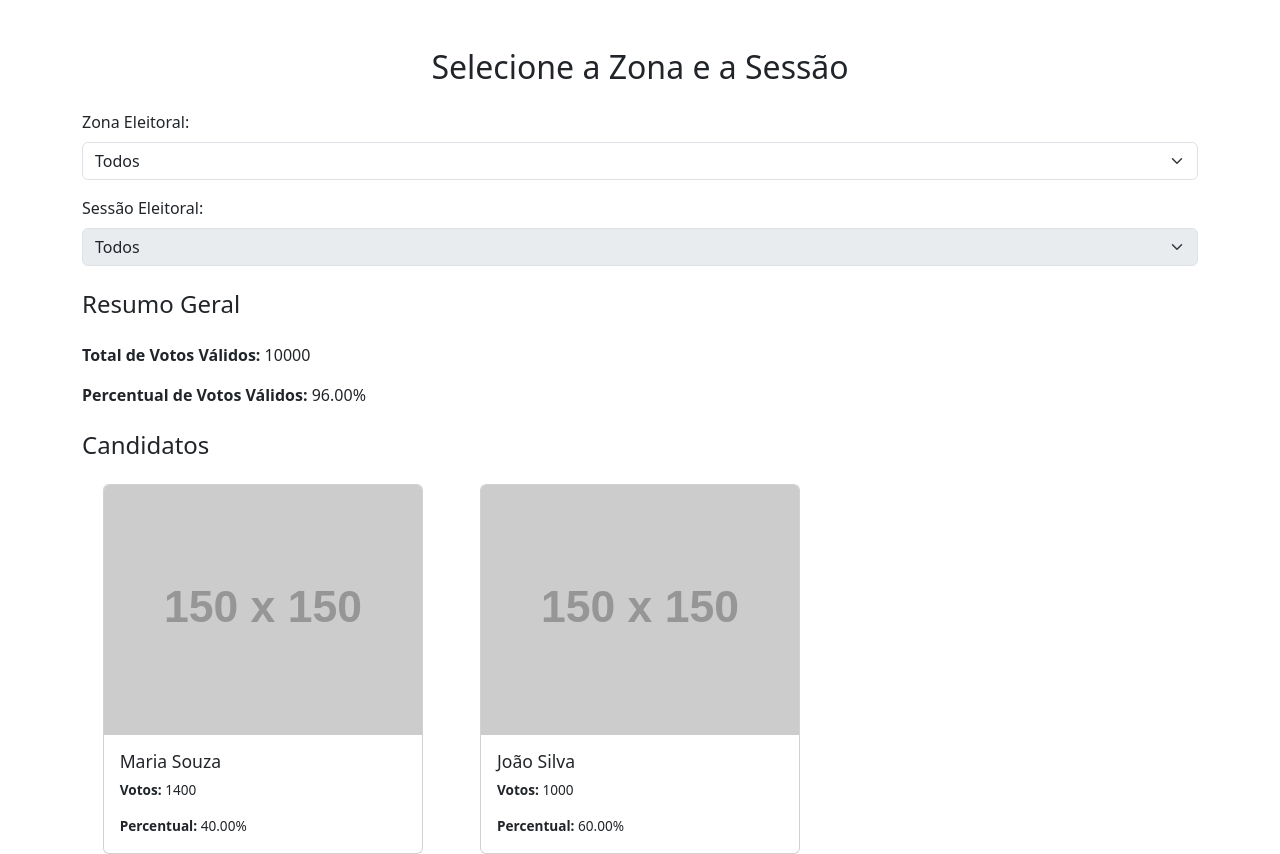
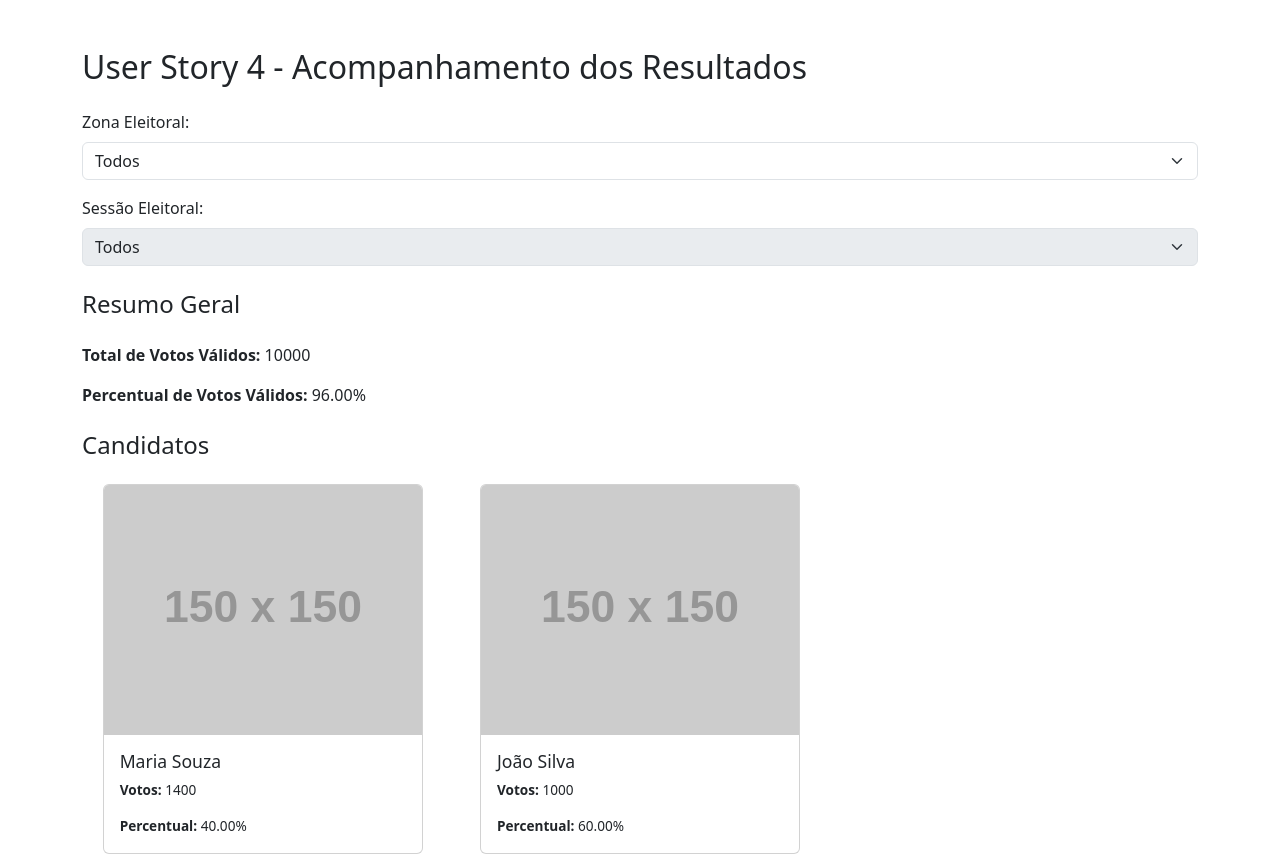
Before and after one commit to WilliamBassedone/web-votacao, a plain HTML site: page 04-acompanhamento-dos-resultados/index.html in a window 1280 px wide. Drawn offline with nearby package versions, Linux system fonts and the light colour scheme; placeholder pictures from the web are drawn by us.

Commit message:
Ajustes nos titulos

```diff
--- a/04-acompanhamento-dos-resultados/index.html
+++ b/04-acompanhamento-dos-resultados/index.html
@@ -12,7 +12,7 @@
 
 <body>
     <div class="container mt-5">
-        <h2 class="text-center mb-4">Selecione a Zona e a Sessão</h2>
+        <h2 class="mb-4">User Story 4 - Acompanhamento dos Resultados</h2>
         <div class="mb-3">
             <label for="zoneSelect" class="form-label">Zona Eleitoral:</label>
             <select id="zoneSelect" class="form-select">
```
Also changed, not shown: Observações.txt (added).
